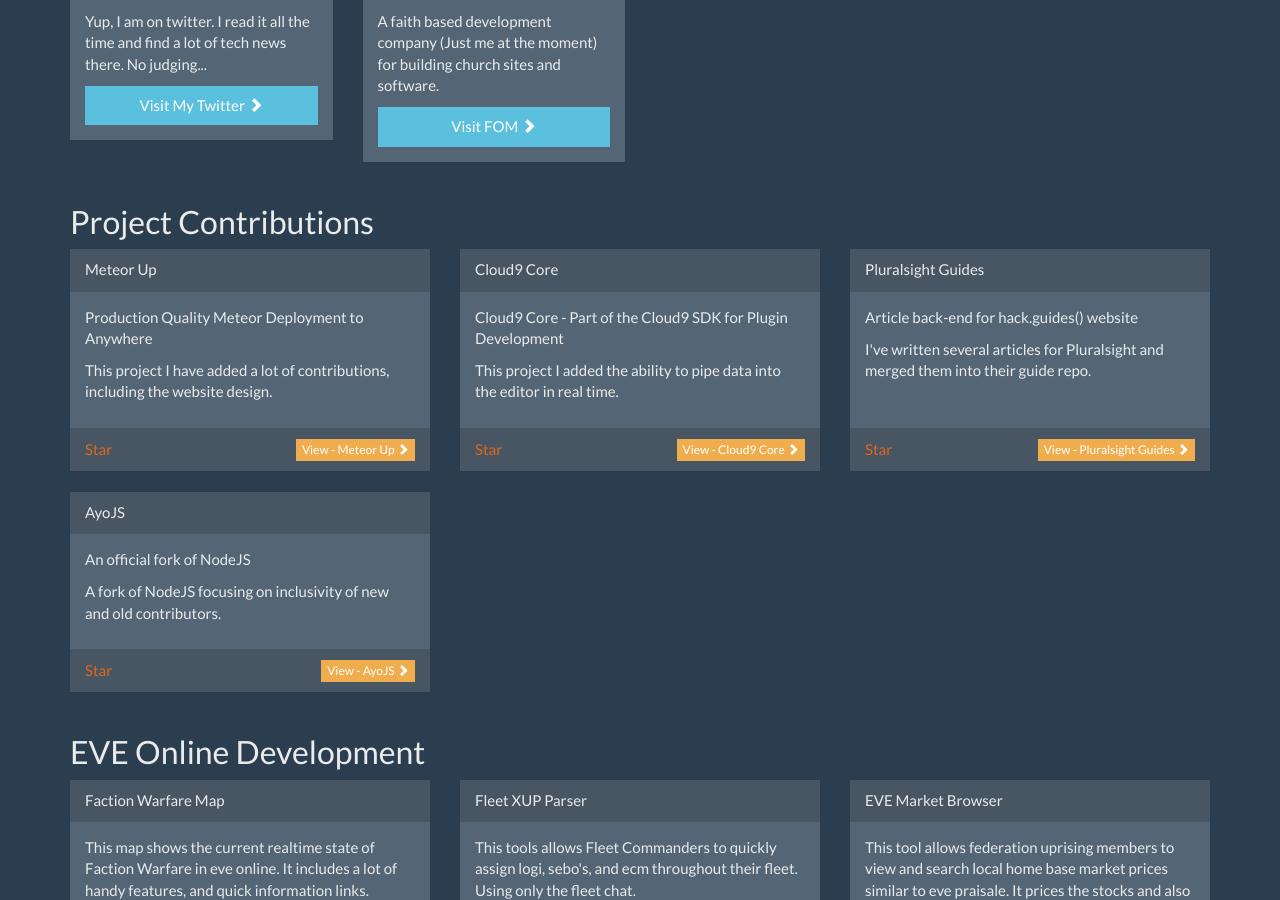
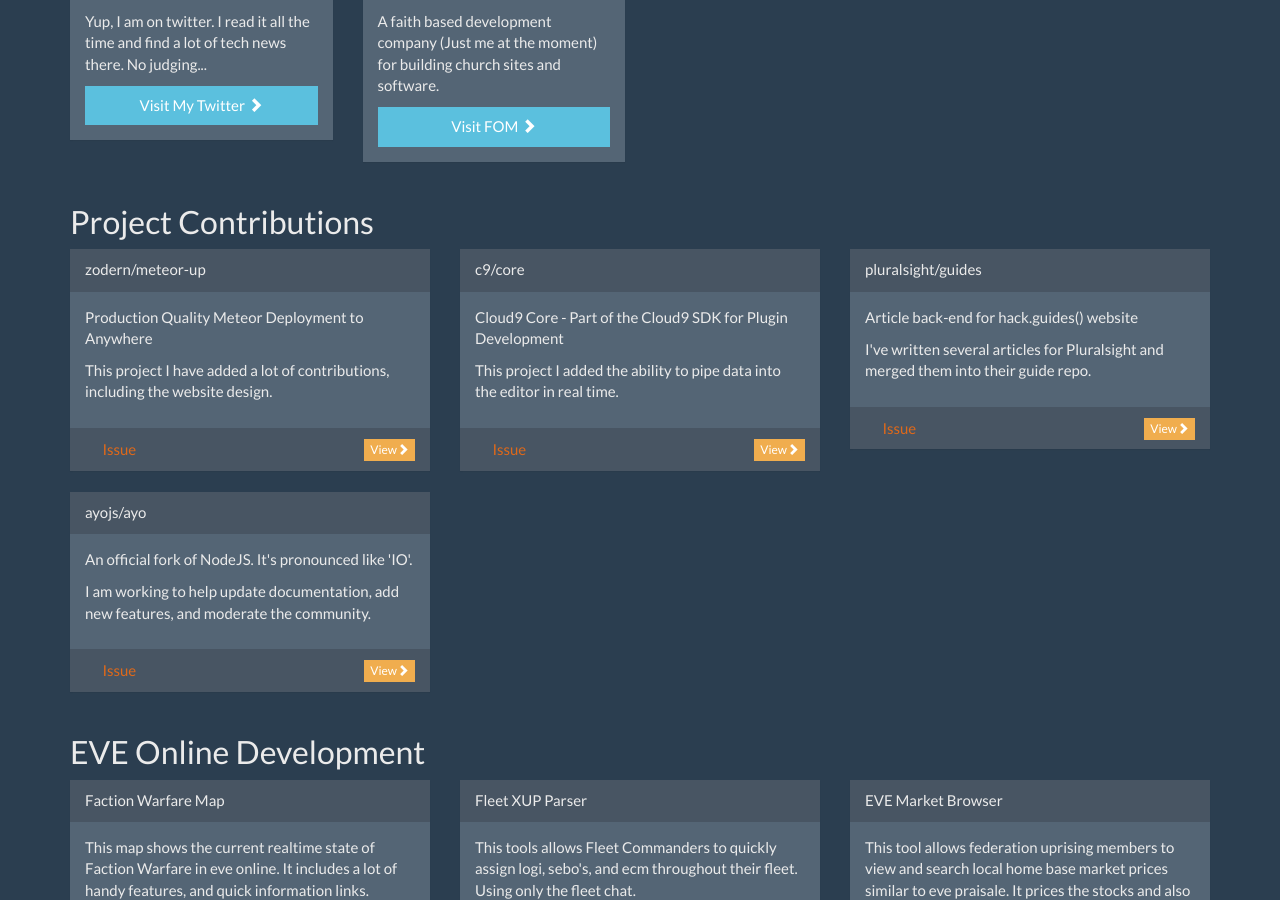
Before and after one commit to shadowcodex/shadowcodex.github.io, a Jekyll site: the page built from index.html, in a window 1280 px wide and 900 px high, scrolled down 502 px. Built offline with Jekyll 4.4.1, drawn with Linux system fonts in a browser that asks for light colours; some of the changed text lies outside the part shown.

Commit message:
update projects to be dynamic

```diff
--- /dev/null
+++ b/_data/contributed.json
@@ -0,0 +1,26 @@
+[
+    {
+        "title": "zodern/meteor-up",
+        "link": "https://github.com/zodern/meteor-up",
+        "description": "Production Quality Meteor Deployment to Anywhere",
+        "myInvolvement": "This project I have added a lot of contributions, including the website design."
+    },
+    {
+        "title": "c9/core",
+        "link": "https://github.com/c9/core",
+        "description": "Cloud9 Core - Part of the Cloud9 SDK for Plugin Development",
+        "myInvolvement": "This project I added the ability to pipe data into the editor in real time."
+    },
+    {
+        "title": "pluralsight/guides",
+        "link": "https://github.com/pluralsight/guides",
+        "description": "Article back-end for hack.guides() website",
+        "myInvolvement": "I've written several articles for Pluralsight and merged them into their guide repo."
+    },
+    {
+        "title": "ayojs/ayo",
+        "link": "https://github.com/ayojs/ayo",
+        "description": "An official fork of NodeJS. It's pronounced like 'IO'.",
+        "myInvolvement": "I am working to help update documentation, add new features, and moderate the community."
+    }
+]
--- /dev/null
+++ b/_includes/contributed-projects.html
@@ -0,0 +1,30 @@
+<div class="row">
+    <div class="col-md-12">
+        <h2>Project Contributions</h2>
+    </div>
+</div>
+{% assign rows = site.data.contributed.size | divided_by: 3.0 | ceil %}
+{% for i in (1..rows) %}
+{% assign offset = forloop.index0 | times: 3 %}
+<div class="row">
+{% for proj in site.data.contributed limit:3 offset:offset %}
+    <div class="col-md-4">
+        <div class="panel panel-default">
+            <div class="panel-heading">{{proj.title}}</div>
+            <div class="panel-body">
+                <p>{{proj.description}}</p>
+                <p>{{proj.myInvolvement}}</p>
+            </div>
+            <div class="panel-footer">
+                <a class="github-button" href="https://github.com/{{proj.title}}" data-show-count="true"  data-icon="octicon-star" aria-label="Star {{proj.title}} on GitHub"></a>
+                &nbsp;&nbsp;
+                <a class="github-button" href="https://github.com/{{proj.title}}/fork" data-show-count="true" data-icon="octicon-repo-forked" aria-label="Fork {{proj.title}} on GitHub"></a>
+                &nbsp;&nbsp;
+                <a class="github-button" href="https://github.com/{{proj.title}}/issues" data-show-count="true" data-icon="octicon-issue-opened" aria-label="Issue {{proj.title}} on GitHub">Issue</a>
+                <a class="btn btn-xs btn-warning pull-right" href="https://github.com/{{proj.title}}">View<span class="glyphicon glyphicon-chevron-right"></span></a>
+            </div>
+        </div>
+    </div>
+{% endfor %}
+</div>
+{% endfor %}
--- a/index.html
+++ b/index.html
@@ -47,69 +47,7 @@
                     </div>
                 </div>
             </div>
-            <div class="row">
-                <div class="col-md-12">
-                    <h2>Project Contributions</h2>
-                </div>
-            </div>
-            <div class="row">
-                <div class="col-md-4">
-                    <div class="panel panel-default">
-                        <div class="panel-heading">Meteor Up</div>
-                        <div class="panel-body">
-                            <p>Production Quality Meteor Deployment to Anywhere</p>
-                            <p>This project I have added a lot of contributions, including the website design.</p>
-                        </div>
-                        <div class="panel-footer">
-                            <a class="github-button" href="https://github.com/zodern/meteor-up" data-show-count="true" aria-label="Star zodern/meteor-up on GitHub">Star</a>
-                            <a class="btn btn-xs btn-warning pull-right" href="https://github.com/zodern/meteor-up">View - Meteor Up <span class="glyphicon glyphicon-chevron-right"></span></a>
-                        </div>
-                    </div>
-                </div>
-                <div class="col-md-4">
-                    <div class="panel panel-default">
-                        <div class="panel-heading">Cloud9 Core</div>
-                        <div class="panel-body">
-                            <p>Cloud9 Core - Part of the Cloud9 SDK for Plugin Development</p>
-                            <p>This project I added the ability to pipe data into the editor in real time.</p>
-
-                        </div>
-                        <div class="panel-footer">
-                            <a class="github-button" href="https://github.com/c9/core" data-show-count="true" aria-label="Star c9/core on GitHub">Star</a>
-                            <a class="btn btn-xs btn-warning pull-right" href="https://github.com/c9/core">View - Cloud9 Core <span class="glyphicon glyphicon-chevron-right"></span></a>
-                        </div>
-                    </div>
-                </div>
-                <div class="col-md-4">
-                    <div class="panel panel-default">
-                        <div class="panel-heading">Pluralsight Guides</div>
-                        <div class="panel-body">
-                            <p>Article back-end for hack.guides() website</p>
-                            <p>I've written several articles for Pluralsight and merged them into their guide repo.</p>
-                            <br>
-                        </div>
-                        <div class="panel-footer">
-                            <a class="github-button" href="https://github.com/pluralsight/guides" data-show-count="true" aria-label="Star pluralsight/guides on GitHub">Star</a>
-                            <a class="btn btn-xs btn-warning pull-right" href="https://github.com/pluralsight/guides">View - Pluralsight Guides <span class="glyphicon glyphicon-chevron-right"></span></a>
-                        </div>
-                    </div>
-                </div>
-            </div>
-            <div class="row">
-                <div class="col-md-4">
-                    <div class="panel panel-default">
-                        <div class="panel-heading">AyoJS</div>
-                        <div class="panel-body">
-                            <p>An official fork of NodeJS</p>
-                            <p>A fork of NodeJS focusing on inclusivity of new and old contributors.</p>
-                        </div>
-                        <div class="panel-footer">
-                            <a class="github-button" href="https://github.com/ayojs/ayo" data-show-count="true" aria-label="Star ayojs/ayo on GitHub">Star</a>
-                            <a class="btn btn-xs btn-warning pull-right" href="https://github.com/ayojs/ayo">View - AyoJS <span class="glyphicon glyphicon-chevron-right"></span></a>
-                        </div>
-                    </div>
-                </div>
-            </div>
+            {% include contributed-projects.html %}
             <div class="row">
                 <div class="col-md-12">
                     <h2>EVE Online Development</h2>
```
Also changed, not shown: _data/afcu-projects.json (+25 -25 lines), 2 other files.
